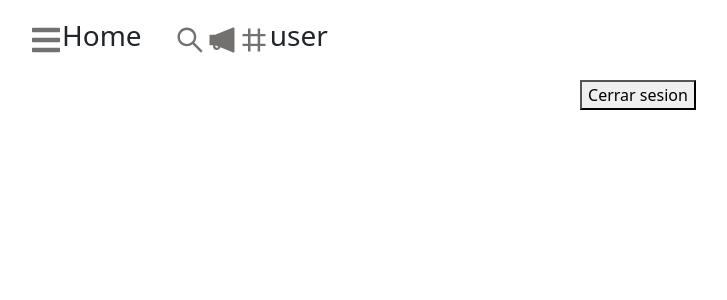
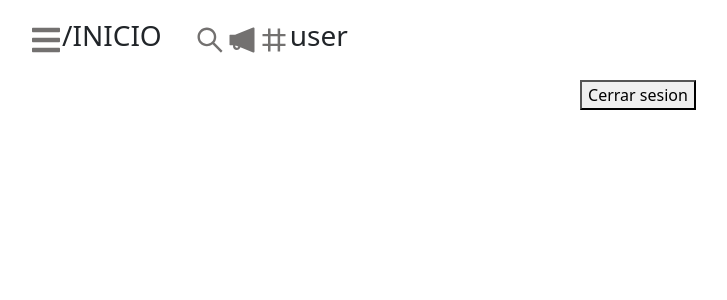
Before and after one commit to juniorotero06/DataX-Web-Front, a React (Create React App) app: page /#/inicio in a window 1280 px wide. Shown: the top 300 px of the page, without its empty margins (2-729 px from the left). Built offline with nearby package versions, Linux system fonts and the light colour scheme; sample sign-in values are in the browser's storage.

Commit message:
disable eslint

```diff
--- a/src/components/LicensesTable.jsx
+++ b/src/components/LicensesTable.jsx
@@ -23,6 +23,7 @@ const LicensesTable = (props) => {
   };
   React.useEffect(() => {
     getLicenses();
+  // eslint-disable-next-line react-hooks/exhaustive-deps
   }, []);
 
   return (
--- a/src/components/PivotTable.jsx
+++ b/src/components/PivotTable.jsx
@@ -23,6 +23,7 @@ const PivotTable = (props) => {
   };
   React.useEffect(() => {
     getPivotTable();
+  // eslint-disable-next-line react-hooks/exhaustive-deps
   }, []);
 
   return (
--- a/src/components/SideBar.jsx
+++ b/src/components/SideBar.jsx
@@ -6,6 +6,7 @@ import * as AiIcons from "react-icons/ai";
 import { SidebarData } from "./SidebarData";
 import SubMenu from "./SubMenu";
 import { IconContext } from "react-icons/lib";
+import { useLocation } from "react-router-dom";
 
 const Nav = styled.div`
   background: #fff;
@@ -50,10 +51,13 @@ const SidebarWrap = styled.div`
 `;
 
 const Sidebar = () => {
+  const location = useLocation();
   const [sidebar, setSidebar] = useState(false);
 
   const showSidebar = () => setSidebar(!sidebar);
-
+  React.useEffect(()=>{
+    console.log(location.pathname);
+  },[]);
   return (
     <>
       <IconContext.Provider value={{ color: "#737170" }}>
@@ -61,7 +65,7 @@ const Sidebar = () => {
           <NavIcon to="#">
             <FaIcons.FaBars onClick={showSidebar} />
           </NavIcon>
-          <h3>Home</h3>
+          <h3>{location.pathname.toUpperCase()}</h3>
           <NavIcon>
             <AiIcons.AiOutlineSearch />
             <AiIcons.AiFillNotification />
```
